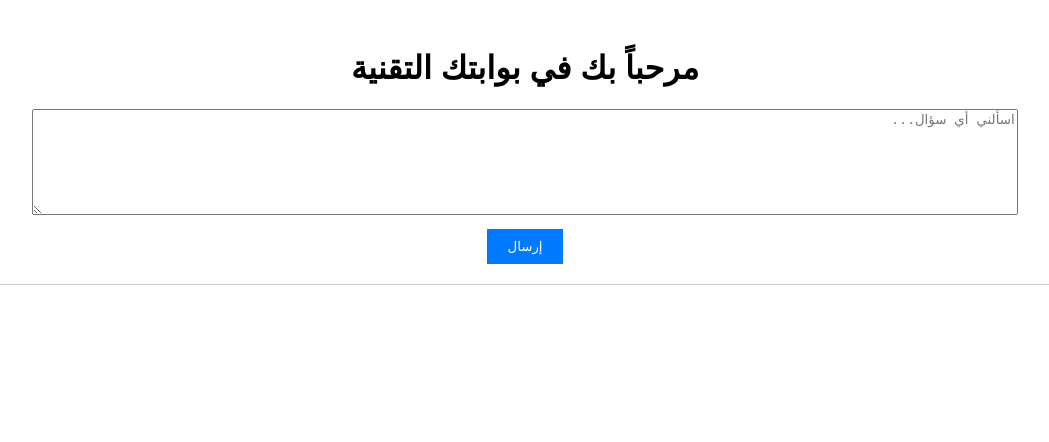
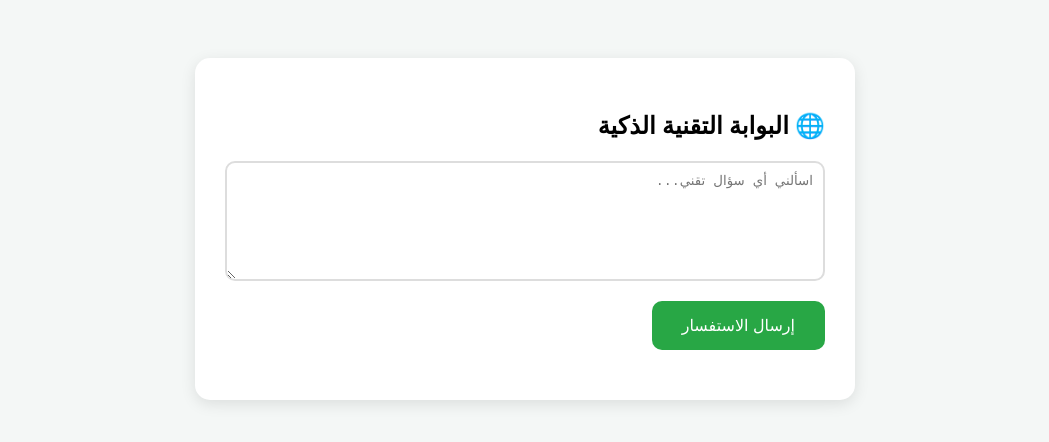
Before and after one commit to gkeehei-a11y/tech-life, a website: page index.html in a window 1280 px wide. Shown: the whole page, without its empty margins (115-1164 px from the left). Drawn offline with Linux system fonts and the light colour scheme.

Commit message:
Update index.html

```diff
--- a/index.html
+++ b/index.html
@@ -2,24 +2,28 @@
 <html lang="ar" dir="rtl">
 <head>
     <meta charset="UTF-8">
-    <title>البوابة التقنية</title>
     <style>
-        body { font-family: sans-serif; padding: 20px; text-align: center; }
-        textarea { width: 80%; height: 100px; margin-bottom: 10px; }
-        button { padding: 10px 20px; background: #007bff; color: white; border: none; cursor: pointer; }
-        #chatHistory { text-align: right; margin-top: 20px; border-top: 1px solid #ccc; padding: 10px; }
+        body { font-family: 'Segoe UI', sans-serif; background-color: #f4f7f6; padding: 50px; display: flex; flex-direction: column; align-items: center; }
+        .chat-box { background: white; padding: 30px; border-radius: 15px; box-shadow: 0 4px 15px rgba(0,0,0,0.1); width: 80%; max-width: 600px; }
+        textarea { width: 100%; height: 120px; border: 2px solid #ddd; border-radius: 10px; padding: 10px; margin-bottom: 15px; box-sizing: border-box; }
+        button { background-color: #28a745; color: white; border: none; padding: 15px 30px; border-radius: 10px; cursor: pointer; font-size: 16px; }
+        #chatHistory { margin-top: 20px; width: 100%; text-align: right; }
+        .msg { background: #e9ecef; padding: 10px; margin: 10px 0; border-radius: 8px; }
     </style>
 </head>
 <body>
-    <h1>مرحباً بك في بوابتك التقنية</h1>
-    <textarea id="userInput" placeholder="اسألني أي سؤال..."></textarea><br>
-    <button onclick="askAI()">إرسال</button>
-    <div id="chatHistory"></div>
+    <div class="chat-box">
+        <h2>🌐 البوابة التقنية الذكية</h2>
+        <textarea id="userInput" placeholder="اسألني أي سؤال تقني..."></textarea>
+        <button onclick="askAI()">إرسال الاستفسار</button>
+        <div id="chatHistory"></div>
+    </div>
 
     <script>
         async function askAI() {
             const userInput = document.getElementById('userInput').value;
             const chatHistory = document.getElementById('chatHistory');
+            chatHistory.innerHTML = '<p>جاري التفكير...</p>' + chatHistory.innerHTML;
 
             try {
                 const res = await fetch('/api/chat', {
@@ -28,15 +32,9 @@
                     body: JSON.stringify({ message: userInput })
                 });
                 const data = await res.json();
-
-                if (data.reply) {
-                    chatHistory.innerHTML += `<p><strong>أنت:</strong> ${userInput}</p>`;
-                    chatHistory.innerHTML += `<p><strong>المنتدى:</strong> ${data.reply}</p>`;
-                } else {
-                    chatHistory.innerHTML += `<p>خطأ: ${data.error || "لا يوجد رد"}</p>`;
-                }
+                chatHistory.innerHTML = `<div class="msg"><strong>أنت:</strong> ${userInput}<br><strong>المنتدى:</strong> ${data.reply || data.error}</div>` + chatHistory.innerHTML;
             } catch (error) {
-                chatHistory.innerHTML += `<p>خطأ في الاتصال بالسيرفر</p>`;
+                chatHistory.innerHTML = '<div class="msg" style="color:red">خطأ في الاتصال بالسيرفر! تأكد من إعدادات الـ API Key في Render</div>' + chatHistory.innerHTML;
             }
         }
     </script>
```
